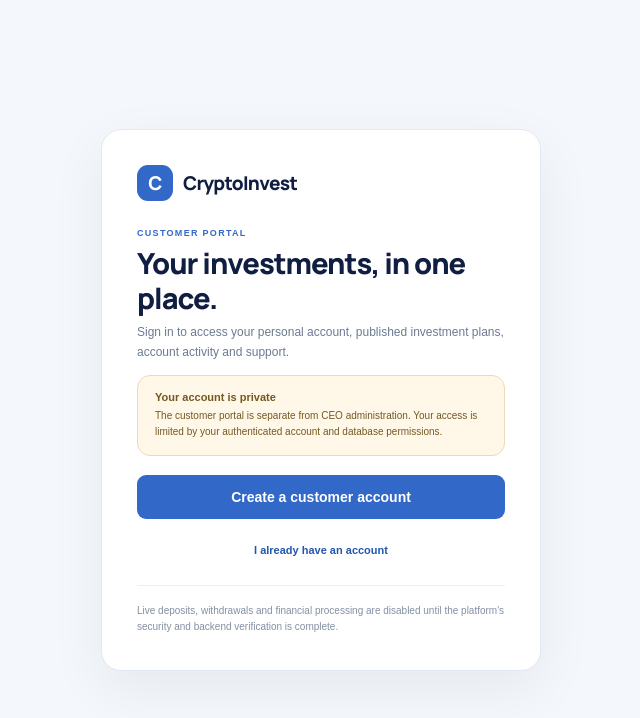
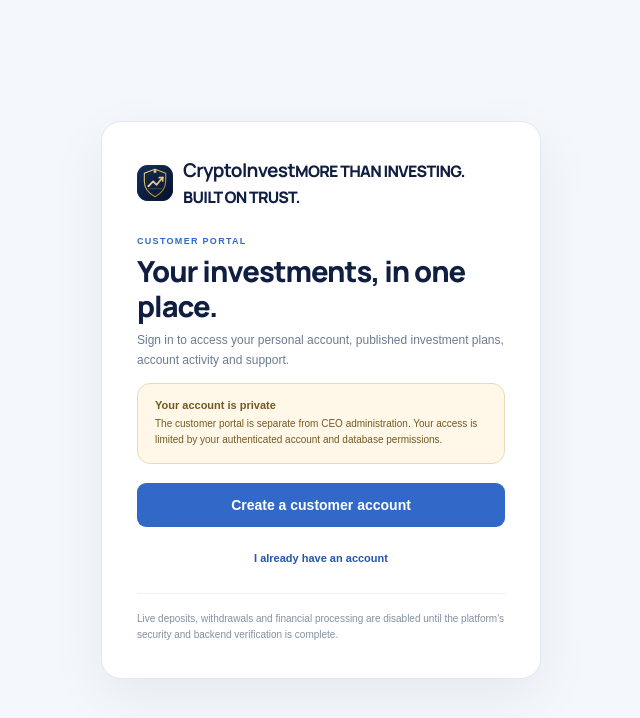
Before and after one commit to udofiaasianubong738-droid/Cryptocurrency, a Next.js app in the folder nextjs/: page /customer/welcome in a window 1280 px wide. Shown: the top 718 px of the page, without its empty margins (319-959 px from the left). Built offline with nearby package versions, Linux system fonts and the light colour scheme.

Commit message:
Use shared CryptoInvest shield logo on customer welcome screen

```diff
--- a/nextjs/src/app/customer/welcome/page.tsx
+++ b/nextjs/src/app/customer/welcome/page.tsx
@@ -5,7 +5,7 @@ export const metadata = { title: "Welcome | CryptoInvest Customer", robots: { in
 export default function CustomerWelcomePage() {
   return <main className="customer-auth-shell">
     <section className="customer-auth-card">
-      <Link href="/customer/welcome" className="customer-brand"><span className="customer-brand-mark">C</span><span>CryptoInvest</span></Link>
+      <Link href="/customer/welcome" className="customer-brand"><img className="customer-brand-mark" src="/logo.svg" alt=""/><span className="customer-brand-copy"><b>CryptoInvest</b><small>MORE THAN INVESTING. BUILT ON TRUST.</small></span></Link>
       <p className="customer-eyebrow">CUSTOMER PORTAL</p>
       <h1>Your investments, in one place.</h1>
       <p className="customer-muted">Sign in to access your personal account, published investment plans, account activity and support.</p>
```
